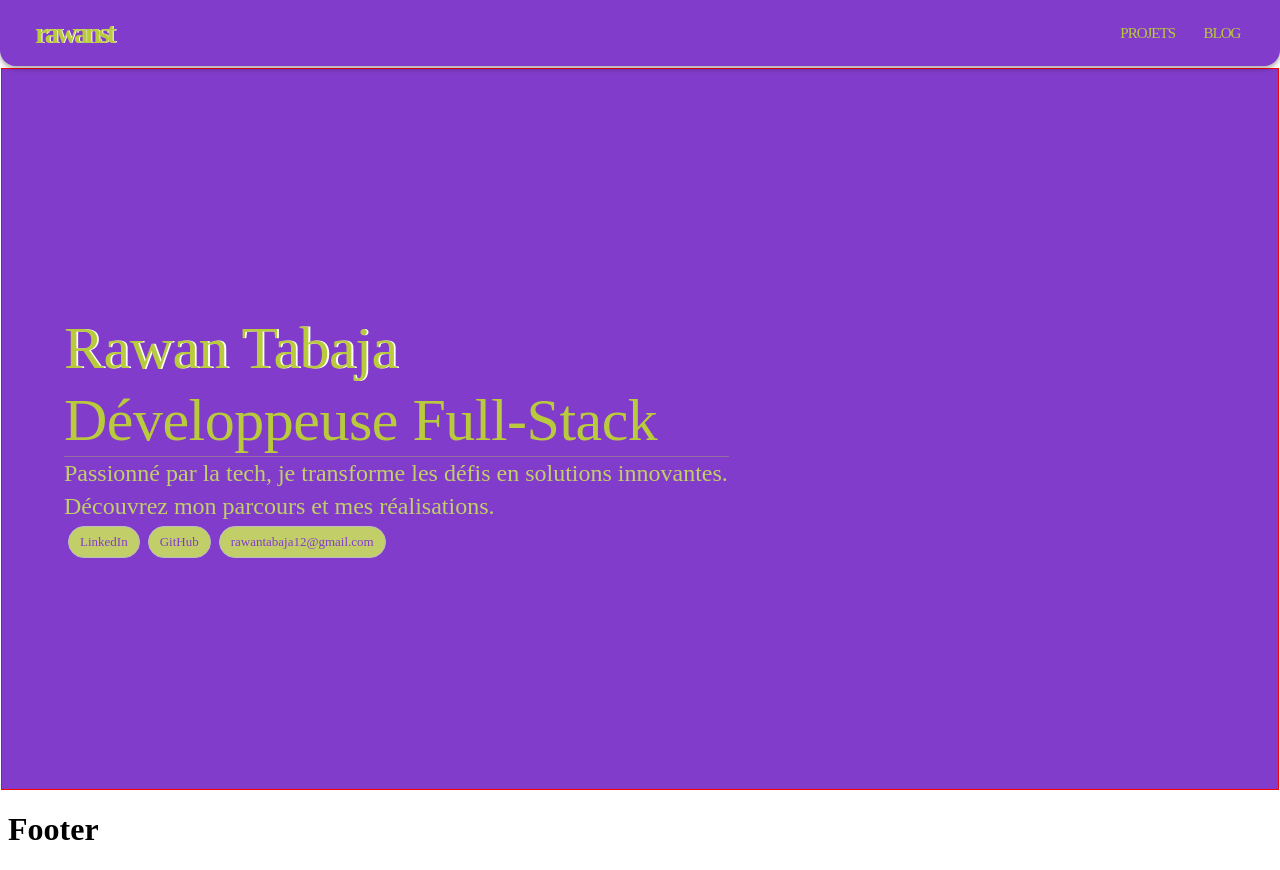
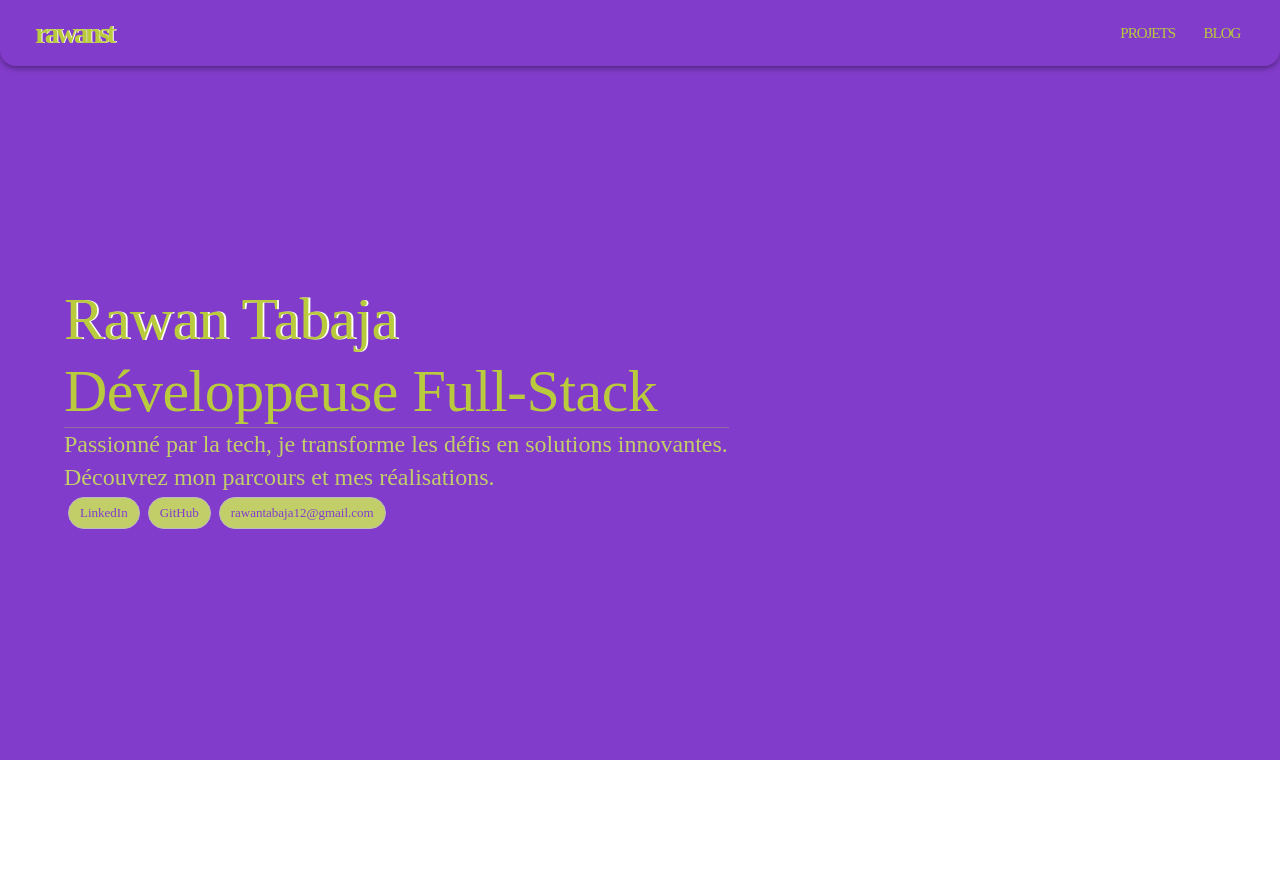
Before and after one commit to rawanst/Portfolio, a React (Create React App) app: page / in a window 1280 px wide. After the commit the page ends 800 px from the top, so only its background shows below. Built offline with nearby package versions, Linux system fonts and the light colour scheme.

Commit message:
Fix: smalls fixes

```diff
--- a/src/App.js
+++ b/src/App.js
@@ -2,7 +2,7 @@ import './App.css'
 import { Outlet } from 'react-router-dom'
 import {
   Box
-} from "@mui/material"
+} from '@mui/material'
 import Header from './Component/Header'
 
 const App = () => {
@@ -10,13 +10,11 @@ const App = () => {
     <>
       <Header />
       <Box
-        mt= '8.5vh'
-        mx= '-0.9vh'
-        sx={{ border : '1px solid red' }}
+        mt= '5vh'
+        mx= '-1vh'
       >
         <Outlet />
       </Box>
-      <h1>Footer</h1>
     </>
   )
 }
--- a/src/Component/Header.js
+++ b/src/Component/Header.js
@@ -1,12 +1,11 @@
-import React from 'react'
 import {
   Button,
   AppBar,
   Toolbar,
   useScrollTrigger,
   Slide
-} from "@mui/material"
-import { useNavigate } from "react-router-dom"
+} from '@mui/material'
+import { useNavigate } from 'react-router-dom'
 import PropTypes from 'prop-types'
 
 function HideOnScroll(props) {
```
